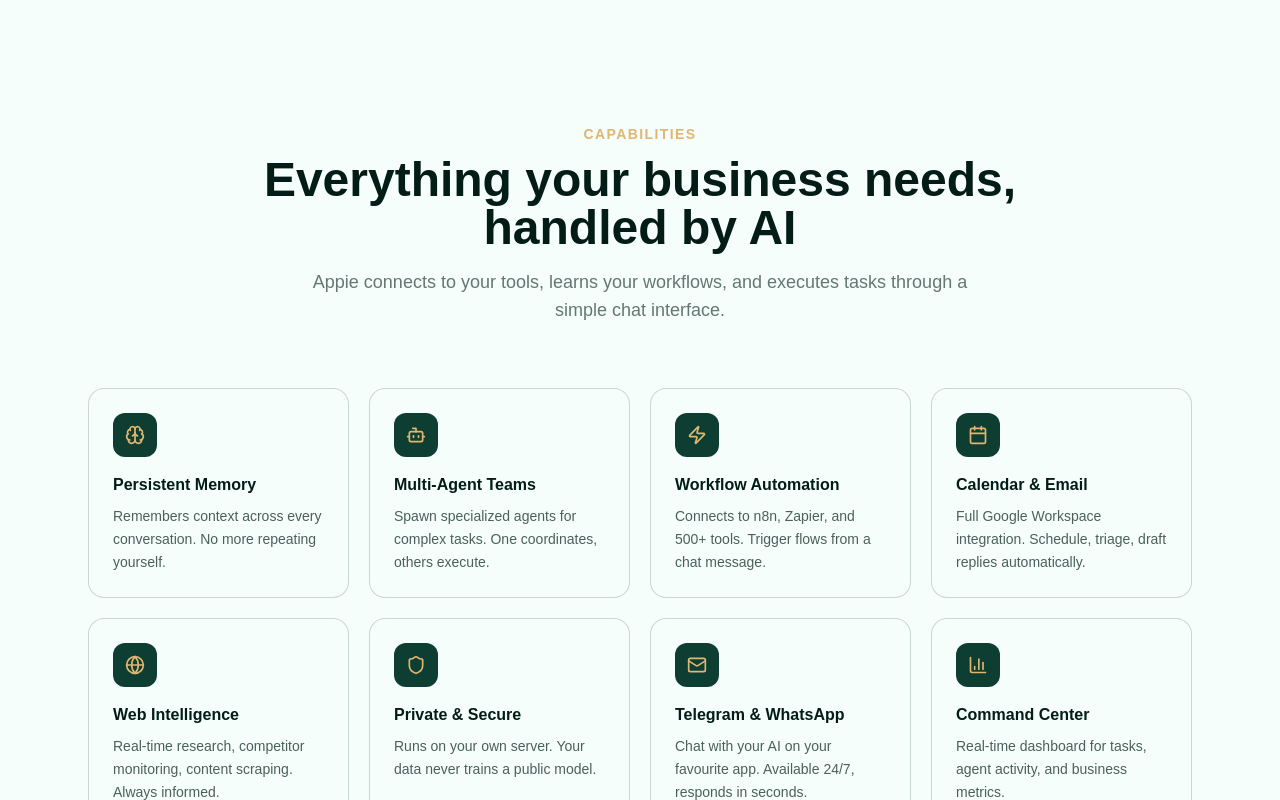
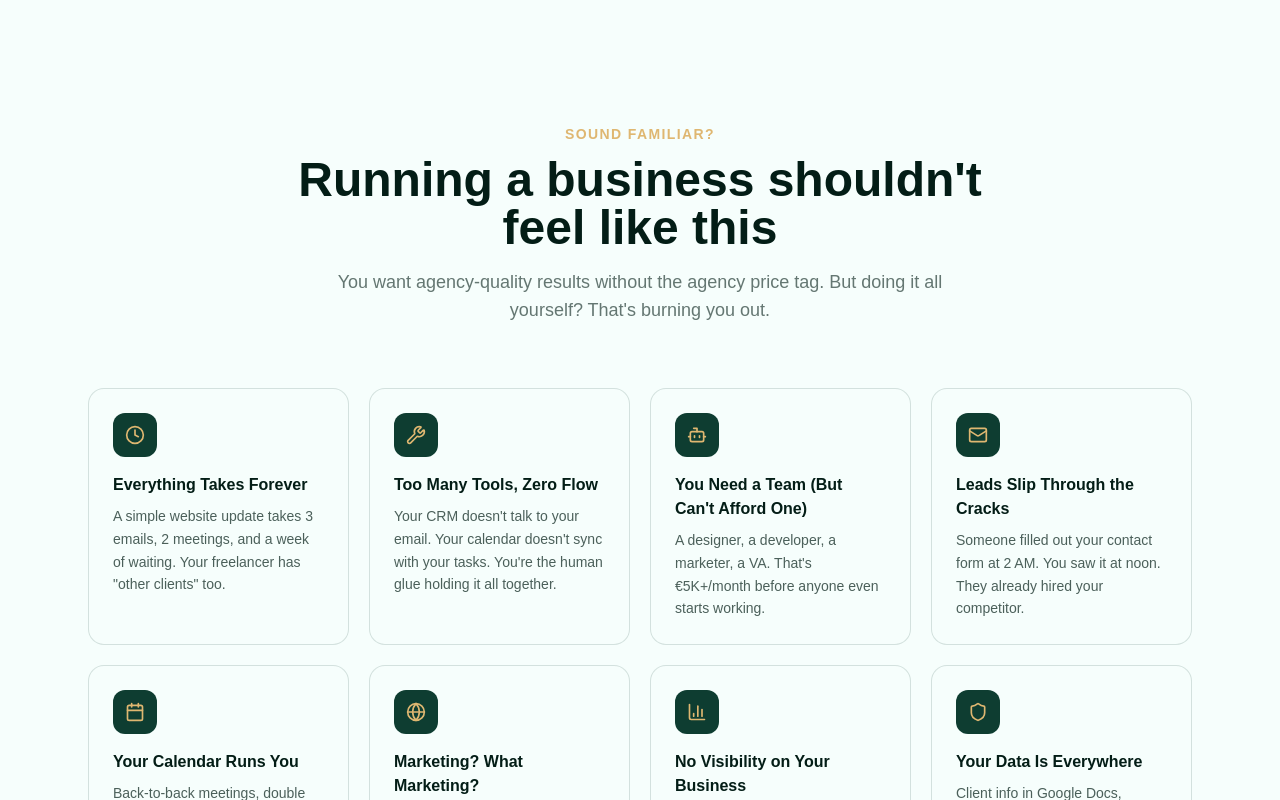
Before and after one commit to S3YED/weblyfe-ai, a Next.js app: page /openclaw in a window 1280 px wide. Shown: the part 1240-2040 px from the top of the page. Built offline with nearby package versions, Linux system fonts and the light colour scheme; a web font is replaced by a local one.

Commit message:
feat: rebuild features → pain points section (TEMPT framework, 8 painpoints)

```diff
--- a/src/app/openclaw/OpenClawClient.tsx
+++ b/src/app/openclaw/OpenClawClient.tsx
@@ -7,7 +7,7 @@ import { useState, useEffect } from 'react';
 import Link from 'next/link';
 import WaitlistForm from '@/components/WaitlistForm';
 import StickyCountdown from '@/components/StickyCountdown';
-import { FEATURES, OUTCOMES, AGENTS, TIERS, FAQS, TOOLS, TRUSTED_CLIENTS, STATS } from './data/content';
+import { PAINPOINTS, FEATURES, OUTCOMES, AGENTS, TIERS, FAQS, TOOLS, TRUSTED_CLIENTS, STATS } from './data/content';
 
 // ─── ICON MAP ──────────────────────────────────────────────────────────────────
 
@@ -166,27 +166,31 @@ export default function OpenClawPage() {
       </section>
 
       {/* ── FEATURES (INFLUENCE) ── */}
+            {/* ── PAIN POINTS (TEMPT) ── */}
       <section id="features" className="py-28 bg-[#F6FEFC]">
         <div className="max-w-6xl mx-auto px-6">
           <motion.div initial={{ opacity: 0, y: 20 }} whileInView={{ opacity: 1, y: 0 }} viewport={{ once: true }} className="text-center mb-16">
-            <p className="text-[#DFB771] text-sm font-semibold uppercase tracking-widest mb-3">Capabilities</p>
-            <h2 className="text-4xl md:text-5xl font-extrabold mb-4 text-[#031D16]">Everything your business needs,<br className="hidden md:block" /> handled by AI</h2>
-            <p className="text-[#031D16]/60 text-lg max-w-2xl mx-auto">Appie connects to your tools, learns your workflows, and executes tasks through a simple chat interface.</p>
+            <p className="text-[#DFB771] text-sm font-semibold uppercase tracking-widest mb-3">Sound Familiar?</p>
+            <h2 className="text-4xl md:text-5xl font-extrabold mb-4 text-[#031D16]">Running a business shouldn&apos;t<br className="hidden md:block" /> feel like this</h2>
+            <p className="text-[#031D16]/60 text-lg max-w-2xl mx-auto">You want agency-quality results without the agency price tag. But doing it all yourself? That&apos;s burning you out.</p>
           </motion.div>
           <div className="grid grid-cols-1 sm:grid-cols-2 lg:grid-cols-4 gap-5">
-            {FEATURES.map((f, i) => {
-              const Icon = iconMap[f.iconKey] || Brain;
+            {PAINPOINTS.map((p, i) => {
+              const Icon = iconMap[p.iconKey] || Brain;
               return (
-                <motion.div key={f.title} initial={{ opacity: 0, y: 20 }} whileInView={{ opacity: 1, y: 0 }} viewport={{ once: true }} transition={{ duration: 0.5, delay: i * 0.06 }} className="bg-[#F6FEFC]/95 border border-[#0E3D31]/20 rounded-2xl p-6 hover:border-[#247459] hover:shadow-lg transition-all duration-300 group">
-                  <div className="w-11 h-11 bg-[#0E3D31] rounded-xl flex items-center justify-center mb-4 group-hover:bg-[#247459] transition-colors">
-                    <Icon className="w-5 h-5 text-[#DFB771]" />
+                <motion.div key={p.title} initial={{ opacity: 0, y: 20 }} whileInView={{ opacity: 1, y: 0 }} viewport={{ once: true }} transition={{ duration: 0.5, delay: i * 0.06 }} className="bg-[#F6FEFC]/95 border border-[#0E3D31]/15 rounded-2xl p-6 hover:border-[#c0392b]/30 hover:shadow-lg transition-all duration-300 group">
+                  <div className="w-11 h-11 bg-[#0E3D31] rounded-xl flex items-center justify-center mb-4 group-hover:bg-[#c0392b] transition-colors">
+                    <Icon className="w-5 h-5 text-[#DFB771] group-hover:text-white transition-colors" />
                   </div>
-                  <h3 className="font-bold text-[#031D16] mb-2">{f.title}</h3>
-                  <p className="text-[#031D16]/70 text-sm leading-relaxed">{f.description}</p>
+                  <h3 className="font-bold text-[#031D16] mb-2">{p.title}</h3>
+                  <p className="text-[#031D16]/70 text-sm leading-relaxed">{p.description}</p>
                 </motion.div>
               );
             })}
           </div>
+          <motion.p initial={{ opacity: 0 }} whileInView={{ opacity: 1 }} viewport={{ once: true }} transition={{ delay: 0.5 }} className="text-center mt-12 text-[#031D16]/50 text-lg italic">
+            What if one AI employee could handle all of this?
+          </motion.p>
         </div>
       </section>
 
--- a/src/app/openclaw/data/content.ts
+++ b/src/app/openclaw/data/content.ts
@@ -4,6 +4,17 @@
  * All copywriting and data for the /openclaw page lives here.
  * Edit this file to change text without touching component code.
  */
+
+export const PAINPOINTS = [
+  { iconKey: 'Clock', title: 'Everything Takes Forever', description: 'A simple website update takes 3 emails, 2 meetings, and a week of waiting. Your freelancer has "other clients" too.' },
+  { iconKey: 'Wrench', title: 'Too Many Tools, Zero Flow', description: 'Your CRM doesn\'t talk to your email. Your calendar doesn\'t sync with your tasks. You\'re the human glue holding it all together.' },
+  { iconKey: 'Bot', title: 'You Need a Team (But Can\'t Afford One)', description: 'A designer, a developer, a marketer, a VA. That\'s €5K+/month before anyone even starts working.' },
+  { iconKey: 'Mail', title: 'Leads Slip Through the Cracks', description: 'Someone filled out your contact form at 2 AM. You saw it at noon. They already hired your competitor.' },
+  { iconKey: 'Calendar', title: 'Your Calendar Runs You', description: 'Back-to-back meetings, double bookings, no prep time. You spend more time scheduling than actually doing the work.' },
+  { iconKey: 'Globe', title: 'Marketing? What Marketing?', description: 'You know you should post content, send newsletters, follow up with leads. But who has time when you\'re doing everything else?' },
+  { iconKey: 'BarChart3', title: 'No Visibility on Your Business', description: 'How many leads came in this week? What\'s your close rate? You\'d need to check 4 different tools to find out.' },
+  { iconKey: 'Shield', title: 'Your Data Is Everywhere', description: 'Client info in Google Docs, financials in a spreadsheet, passwords in your notes app. Nothing is centralized or secure.' },
+] as const;
 
 export const FEATURES = [
   { iconKey: 'Brain', title: 'Persistent Memory', description: 'Remembers context across every conversation. No more repeating yourself.' },
```
